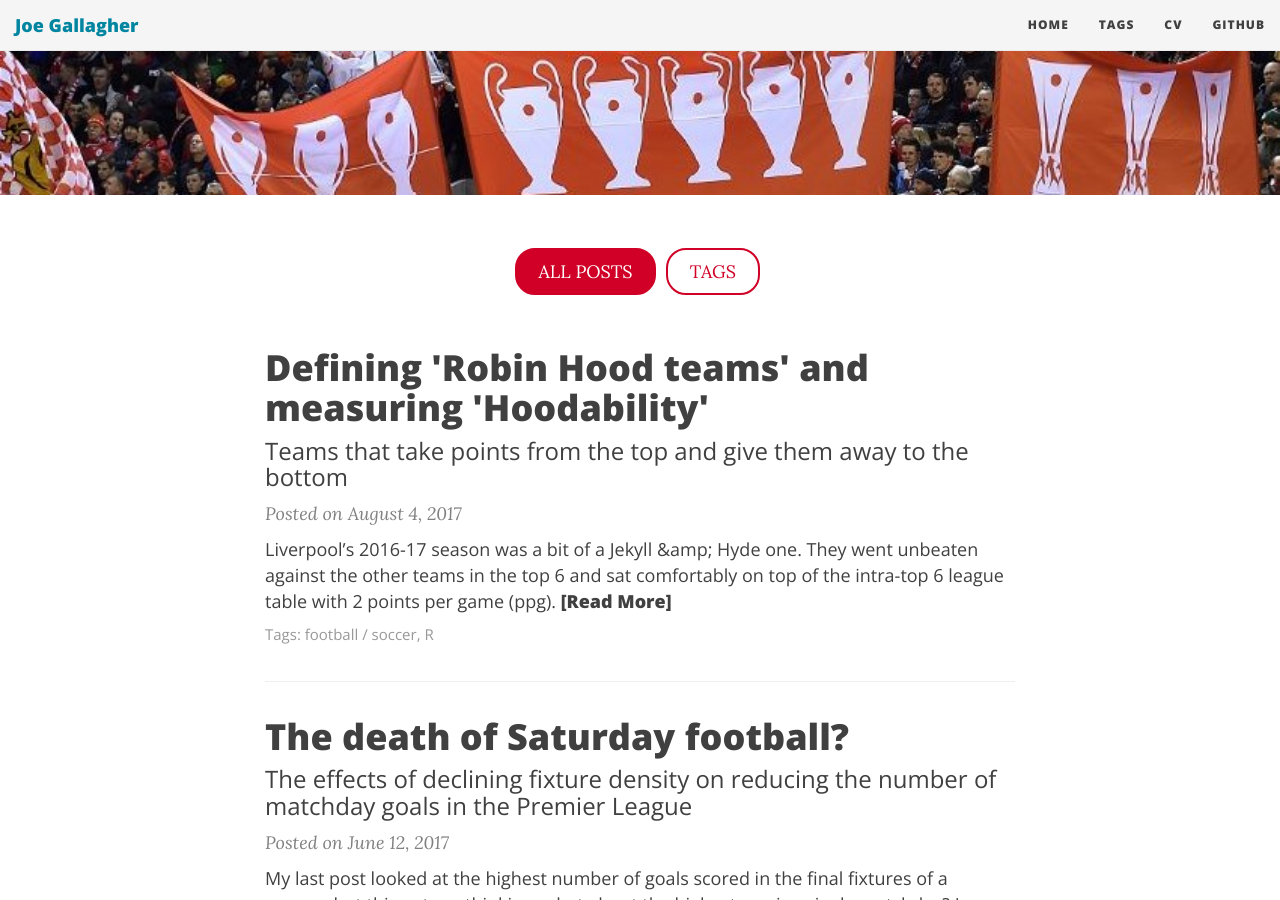
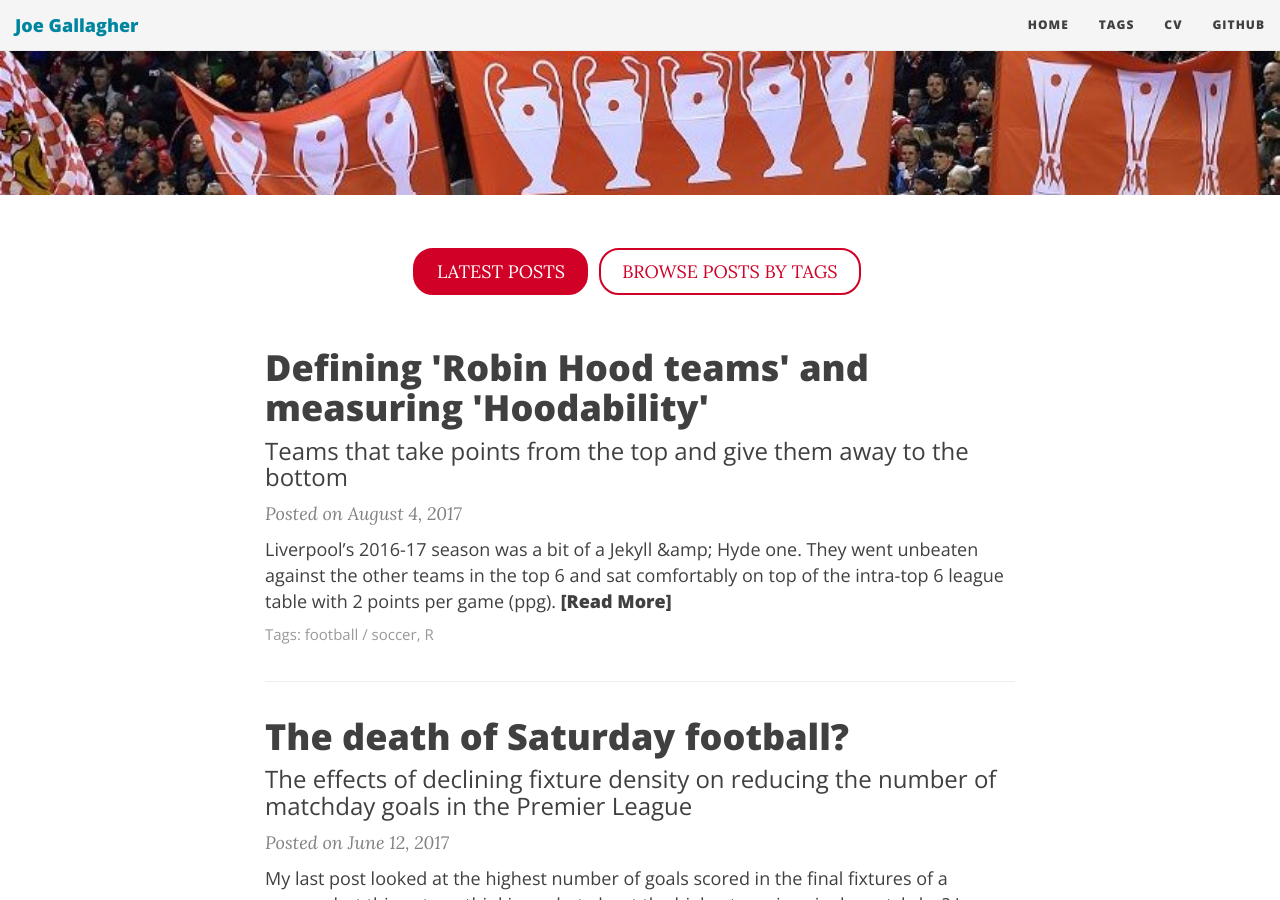
Before and after one commit to JoGall/jogall.github.io, a Jekyll site: the page built from index.html, in a window 1280 px wide and 900 px high, scrolled down 348 px. Built offline with Jekyll 4.4.1, drawn with Linux system fonts in a browser that asks for light colours; nearby versions of some CDN libraries; the list of posts is cut into pages by our own code.

```diff
--- a/index.html
+++ b/index.html
@@ -14,8 +14,8 @@
 
 <!-- Buttons for latest posts or posts by category-->
 <div class="list-filters">
-  <a href="/" class="list-filter filter-selected">All posts</a>
-  <a href="/tags" class="list-filter">Tags</a>
+  <a href="/" class="list-filter filter-selected">Latest posts</a>
+  <a href="/tags" class="list-filter">Browse posts by tags</a>
 </div>
 
 <!--<div class="container">
```
